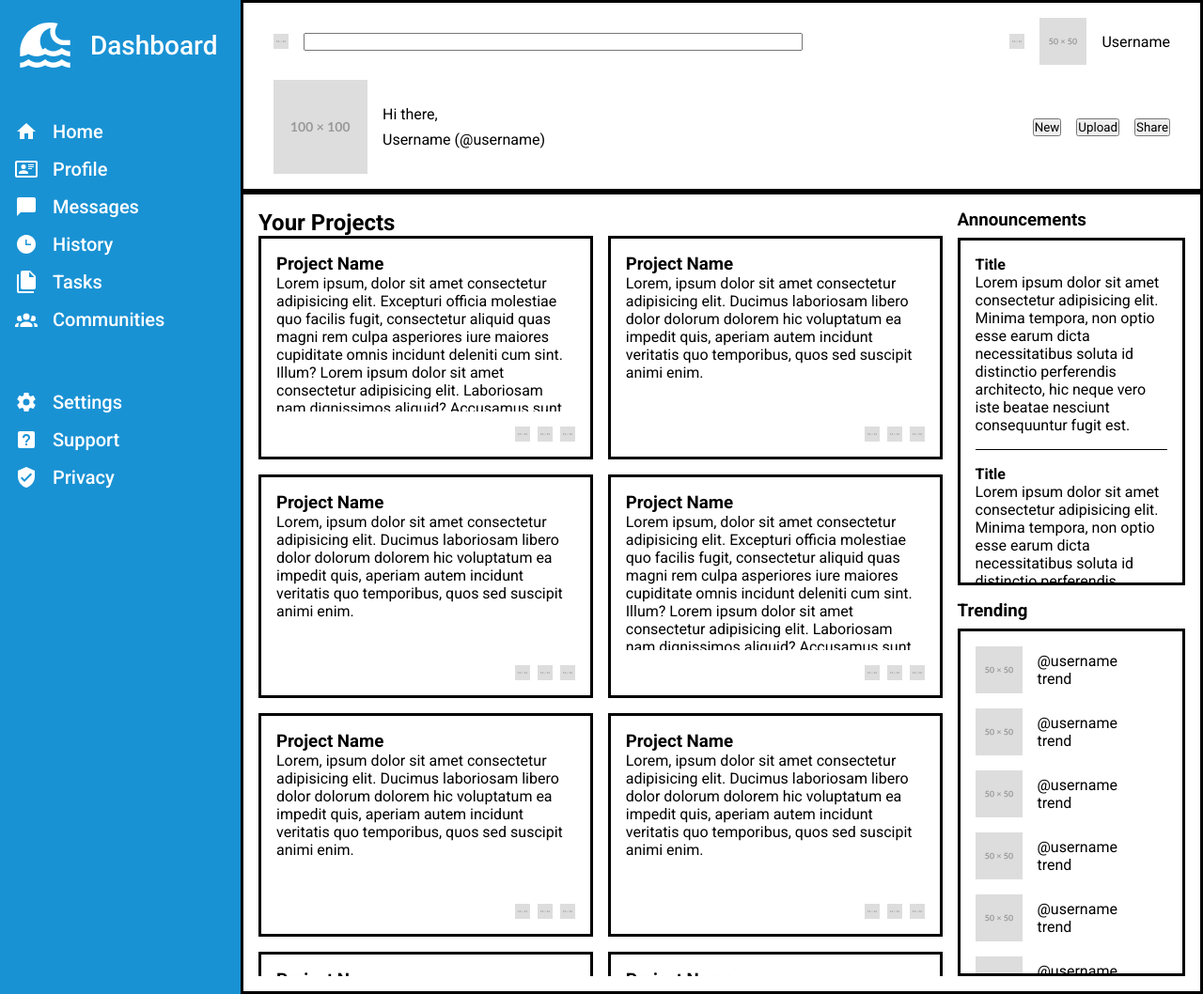
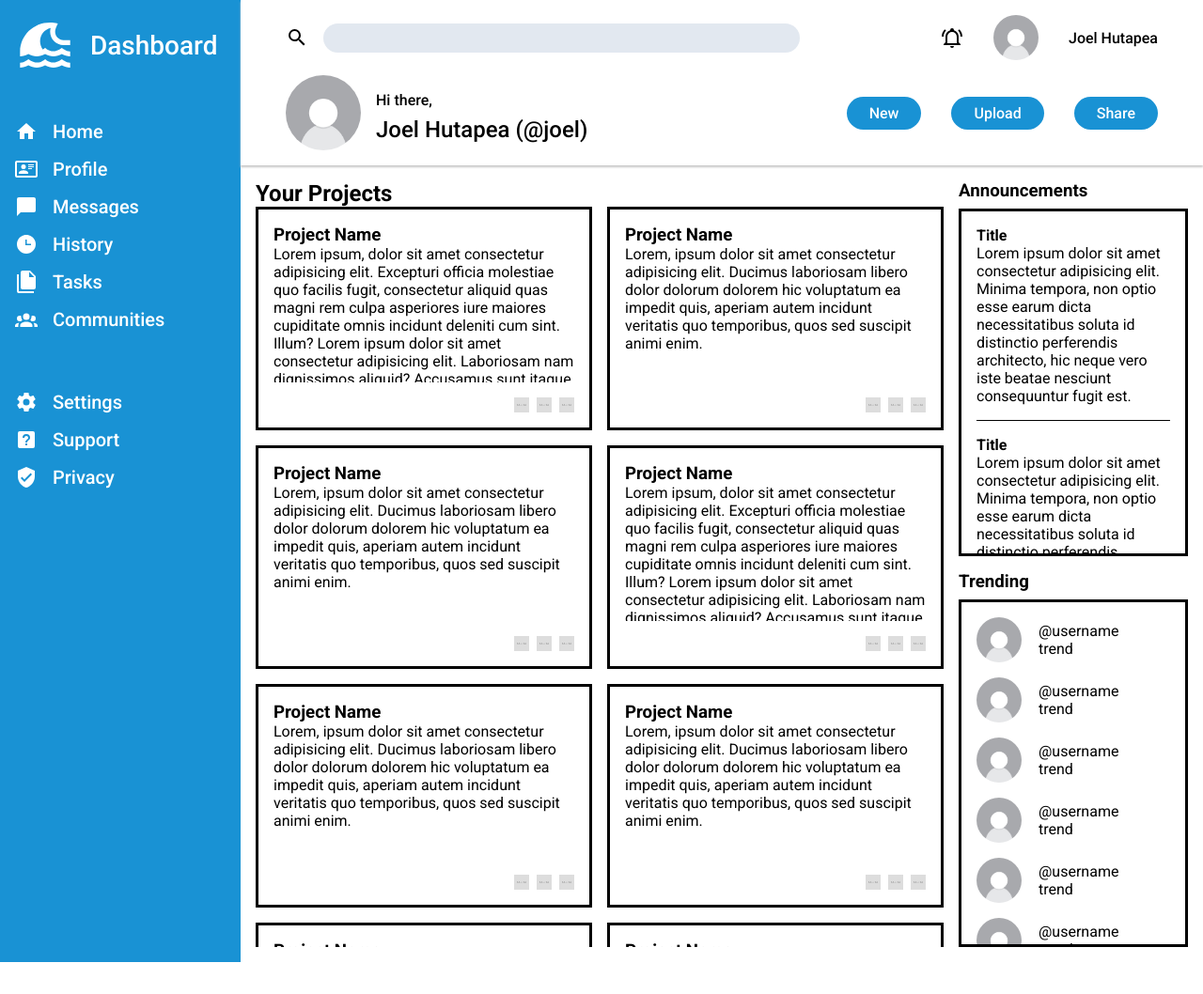
Before and after one commit to joel-hutapea/odin-admin-dashboard, a plain HTML site: page index.html in a window 1280 px wide. Shown: the whole page at 94% size. After the commit the page ends 1024 px from the top, so only its background shows below. Drawn offline with Linux system fonts and the light colour scheme.

Commit message:
Add header styling

```diff
--- a/index.html
+++ b/index.html
@@ -37,21 +37,21 @@
         <div id="header">
             <div id="header-top">
                 <div id="header-top-left">
-                    <img src="16x16.svg" alt="search">
+                    <img src="images/magnify.svg" alt="search" class="black-icon">
                     <input type="text" class="searchbar">
                 </div>
                 <div id="header-top-right">
-                    <a href=""><img src="16x16.svg" alt="notification-bell"></a>
-                    <a href=""><img src="50x50.svg" alt="profile-picture"></a>
-                    Username
+                    <a href=""><img src="images/bell-ring-outline.svg" alt="notification-bell" class="black-icon"></a>
+                    <a href=""><img src="images/placeholder-user.jpg" alt="profile-picture" class="profile-picture"></a>
+                    Joel Hutapea
                 </div>
             </div>
 
             <div id="header-bottom">
                 <div id="header-bottom-left">
-                    <img class="profile-picture" src="100x100.svg" alt="profile-picture">
+                    <img class="profile-picture" src="images/placeholder-user.jpg" alt="profile-picture">
                     <div class="top-text">Hi there,</div>
-                    <div class="bottom-text">Username (@username)</div>
+                    <div class="bottom-text">Joel Hutapea (@joel)</div>
                 </div>
                 <div id="header-bottom-right">
                     <button>New</button>
@@ -195,32 +195,32 @@
                 <h3>Trending</h3>
                 <div id="trending-content" class="hide-scrollbar">
                     <div class="trending">
-                        <img class="profile-picture" src="50x50.svg" alt="profile-picture">
+                        <img class="profile-picture" src="images/placeholder-user.jpg" alt="profile-picture">
                         <div class="top-text">@username</div>
                         <div class="bottom-text">trend</div>
                     </div>
                     <div class="trending">
-                        <img class="profile-picture" src="50x50.svg" alt="profile-picture">
+                        <img class="profile-picture" src="images/placeholder-user.jpg" alt="profile-picture">
                         <div class="top-text">@username</div>
                         <div class="bottom-text">trend</div>
                     </div>
                     <div class="trending">
-                        <img class="profile-picture" src="50x50.svg" alt="profile-picture">
+                        <img class="profile-picture" src="images/placeholder-user.jpg" alt="profile-picture">
                         <div class="top-text">@username</div>
                         <div class="bottom-text">trend</div>
                     </div>
                     <div class="trending">
-                        <img class="profile-picture" src="50x50.svg" alt="profile-picture">
+                        <img class="profile-picture" src="images/placeholder-user.jpg" alt="profile-picture">
                         <div class="top-text">@username</div>
                         <div class="bottom-text">trend</div>
                     </div>
                     <div class="trending">
-                        <img class="profile-picture" src="50x50.svg" alt="profile-picture">
+                        <img class="profile-picture" src="images/placeholder-user.jpg" alt="profile-picture">
                         <div class="top-text">@username</div>
                         <div class="bottom-text">trend</div>
                     </div>
                     <div class="trending">
-                        <img class="profile-picture" src="50x50.svg" alt="profile-picture">
+                        <img class="profile-picture" src="images/placeholder-user.jpg" alt="profile-picture">
                         <div class="top-text">@username</div>
                         <div class="bottom-text">trend</div>
                     </div>
--- a/style.css
+++ b/style.css
@@ -29,9 +29,9 @@
 }
 
 #header {
-    border: solid;
     grid-column: 2 / 3;
-    padding: 16px 32px;
+    padding: 16px 48px;
+    box-shadow: 0px 2px 2px rgb(200, 200, 200);
 }
 
 #header-top {
@@ -48,13 +48,19 @@
 
 .searchbar {
     flex: 1;
+    padding: 8px 16px;
+    border: none;
+    background-color: #E2E8F0;
+    border-radius: 500px;
 }
 
 #header-top-right {
     display: flex;
     align-items: center;
     justify-content: right;
-    gap: 16px;
+    gap: 32px;
+    font-size: 16px;
+    font-weight: 500;
 }
 
 #header-bottom {
@@ -66,9 +72,28 @@
 
 #header-bottom-left {
     display: grid;
-    grid-template-columns: 100px 1fr;
+    grid-template-columns: 80px 1fr;
     grid-template-rows: 1fr 1fr;
     gap: 8px 16px;
+}
+
+#header-bottom-left > img {
+    width: 80px;
+    height: 80px;
+}
+
+#header-bottom-left > div.top-text {
+    font-size: 16px;
+    font-weight: 500;
+}
+
+#header-bottom-left > div.bottom-text {
+    font-size: 24px;
+    font-weight: 500;
+}
+
+#header-bottom-left>img {
+    grid-row: 1 / 3;
 }
 
 .top-text {
@@ -81,17 +106,22 @@
 
 #header-bottom-right {
     display: flex;
-    gap: 16px;
+    gap: 32px;
     justify-content: right;
     align-items: center;
 }
 
-#header-bottom-left>img {
-    grid-row: 1 / 3;
+#header-bottom-right > button {
+    border: none;
+    background-color: #1992D4;
+    color: white;
+    padding: 8px 24px;
+    border-radius: 500px;
+    font-size: 16px;
+    font-weight: 500;
 }
 
 #main-content {
-    border: solid;
     padding: 16px;
     grid-column: 2 / 3;
     display: grid;
@@ -215,3 +245,15 @@ li > img {
 a {
     display: flex;
 }
+
+.black-icon {
+    width: 24px;
+    height: 24px;
+    filter: invert(0%) sepia(100%) saturate(12%) hue-rotate(280deg) brightness(91%) contrast(100%);
+}
+
+.profile-picture {
+    width: 48px;
+    height: 48px;
+    border-radius: 50%;
+}
```
Also changed, not shown: images/bell-ring-outline.svg (added), images/magnify.svg (added), images/placeholder-user.jpg (added).
